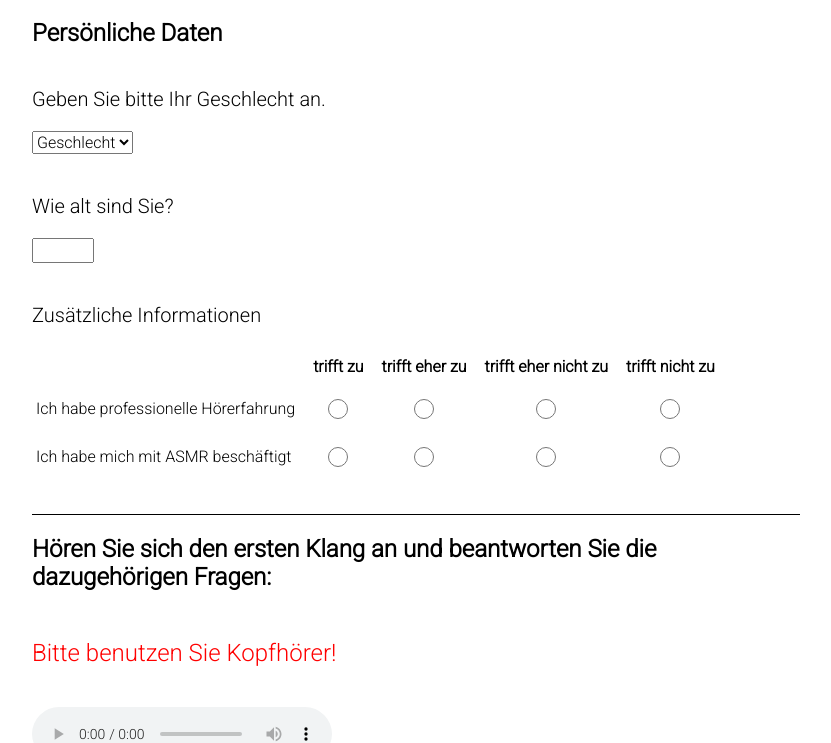
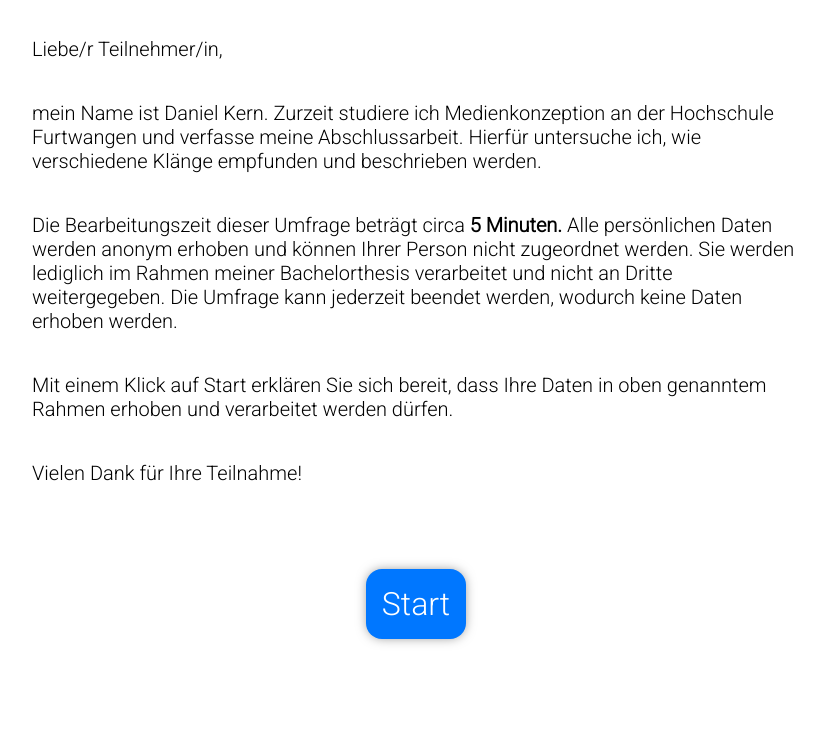
Before and after one commit to kerndand/Thesis_ASMR, a website: page Client/main.html in a window 1280 px wide. Shown: the part 62-805 px from the top of the page, without its empty margins (224-1055 px from the left). Drawn offline with Linux system fonts and the light colour scheme.

Commit message:
introduction

```diff
--- a/Client/main.html
+++ b/Client/main.html
@@ -14,6 +14,28 @@
 
 <body>
 	<h1>Umfrage zum Thema ASMR</h1>
+	<div id="introduction">
+		<p>Liebe/r Teilnehmer/in,</p>
+		<p>
+			mein Name ist Daniel Kern. Zurzeit studiere ich Medienkonzeption an der Hochschule Furtwangen und verfasse
+			meine Abschlussarbeit. Hierfür untersuche ich, wie verschiedene Klänge empfunden und beschrieben werden.
+		</p>
+		<p>
+			Die Bearbeitungszeit dieser Umfrage beträgt circa <b>5 Minuten.</b>
+			Alle persönlichen Daten werden anonym erhoben und können Ihrer Person nicht zugeordnet
+			werden. Sie werden
+			lediglich im Rahmen meiner Bachelorthesis verarbeitet und nicht an Dritte weitergegeben. Die Umfrage kann
+			jederzeit beendet werden, wodurch keine Daten erhoben werden.
+		</p>
+		<p>
+			Mit einem Klick auf Start erklären Sie sich bereit, dass Ihre Daten in
+			oben genanntem Rahmen erhoben und verarbeitet werden dürfen.
+		</p>
+		<p>Vielen Dank für Ihre Teilnahme!</p>
+		<div class="buttonBox">
+			<button id="start">Start</button>
+		</div>
+	</div>
 	<form id="form" name="myForm" method="GET">
 		<h2>Persönliche Daten</h2>
 		<div id="demographics">
@@ -221,7 +243,7 @@
 		</div>
 	</form>
 
-	<div id="buttonBox">
+	<div class="buttonBox">
 		<button type="button" form="form">Abschicken</button>
 	</div>
 </body>
--- a/Client/script.js
+++ b/Client/script.js
@@ -12,16 +12,27 @@ var ASMR_Script;
     window.addEventListener("load", handleLoad);
     let form;
     let submit;
+    let start;
     //let url: string = "http://localhost:5001";
     let url = "https://asmr-umfrage.herokuapp.com/";
     // Load-Funktion
     function handleLoad(_event) {
         ASMR_Script.generateContent();
         form = document.querySelector("form");
+        start = document.getElementById("start");
         submit = document.querySelector("button[type=button]");
+        form.style.display = "none";
+        submit.style.display = "none";
+        start.addEventListener("click", startQuestions);
         submit.addEventListener("click", sendForms);
         // Stop audio when other starts
         document.addEventListener('play', function (e) { stopAudio(e); }, true);
+    }
+    function startQuestions() {
+        document.getElementById("introduction").style.display = "none";
+        form.style.display = "block";
+        submit.style.display = "inline";
+        window.scrollTo(0, 0);
     }
     function sendForms() {
         return __awaiter(this, void 0, void 0, function* () {
--- a/Client/style.css
+++ b/Client/style.css
@@ -68,7 +68,7 @@ input[type="text"], input[type="number"], select{
     font-size: 16px;
 }
 
-#buttonBox{
+.buttonBox{
     text-align: center;
 }
 
```
Also changed, not shown: Client/script.ts (+15 -0 lines), 1 other file.
